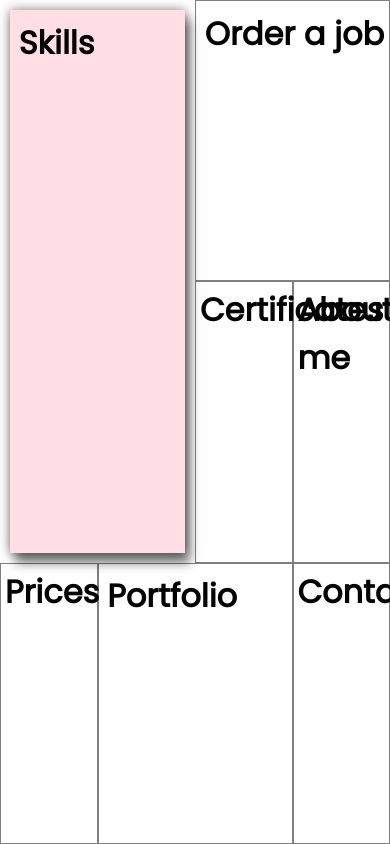
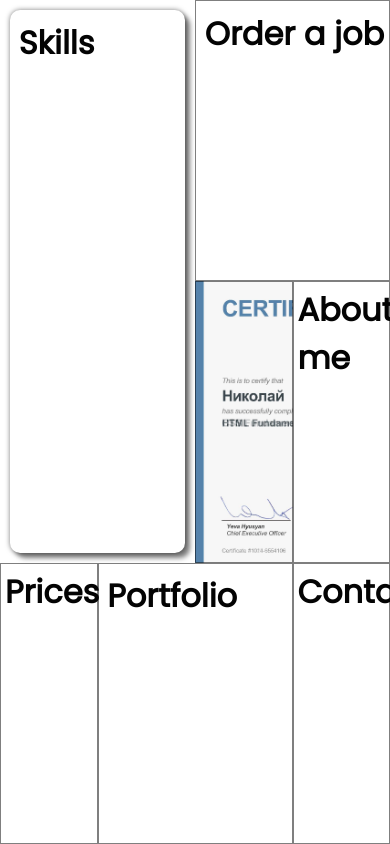
Before and after one commit to ShiryaevNikolay/Web-site_v2, a plain HTML site: page main_window.html in a window 390 px wide. Shown: the top 844 px of the page. Drawn offline with Linux system fonts and the light colour scheme.

Commit message:
Сделал слайдер сертификатов, уменьшение блоков при наведении, закругление при наведении

```diff
--- /dev/null
+++ b/js/script_main_window.js
@@ -0,0 +1,38 @@
+$(document).ready(function () {
+    var Slider = {
+        sliders:
+        ['img/Certificates/html.jpg',
+        'img/Certificates/css.jpg',
+        'img/Certificates/javaScript.jpg',
+        'img/Certificates/jQuery.jpg',
+        'img/Certificates/java.jpg',
+        'img/Certificates/python.jpg'],
+        first_slide: 0,
+        setBackground: function(image){
+            document.getElementById('show_slider').style.backgroundImage='url(' + image + ')';
+        },
+
+        init: function(){
+            this.setBackground(this.sliders[this.first_slide]);
+        },
+
+        toLeft: function(){
+            this.first_slide--;
+            if(this.first_slide < 0){
+                this.first_slide = this.sliders.length - 1;
+            }
+            this.setBackground(this.sliders[this.first_slide]);
+        },
+
+        toRight: function(){
+            this.first_slide++;
+            if(this.first_slide > this.sliders.length - 1){
+                this.first_slide = 0;
+            }
+            this.setBackground(this.sliders[this.first_slide]);
+        }
+    }
+
+    Slider.init();
+    setInterval(function(){Slider.toRight();}, 5000)
+});
--- a/main_window.html
+++ b/main_window.html
@@ -6,8 +6,8 @@
     <meta http-equiv="X-UA-Compatible" content="ie=edge">
     <title>My web-site v2</title>
 
-    <!-- <script src="jquery-3.4.0.js"></script>
-    <script type="text/javascript" src="script.js"></script> -->
+    <script src="js/jquery-3.4.0.js"></script>
+    <script type="text/javascript" src="js/script_main_window.js"></script>
 
     <link rel="stylesheet" href="styles/style_main_window.css">
     <link href="https://fonts.googleapis.com/css?family=Poppins" rel="stylesheet">
@@ -24,9 +24,10 @@
                 <h1>Order a job</h1>
             </div>
         </a>
-        <a class="box-3">
-            <div>
-                <h1>Certificates</h1>
+        <a class="box-3" href="">
+            <div id="slider">
+                <div id="show_slider">
+                </div>
             </div>
         </a>
         <a class="box-4">
--- a/styles/style_main_window.css
+++ b/styles/style_main_window.css
@@ -8,9 +8,6 @@ body {
     height: 100vh;
     grid-template-columns: 1fr 1fr 1fr 1fr;
     grid-template-rows: 1fr 1fr 1fr;
-}
-a {
-    color: rgba(3, 3, 3);
 }
 .grid a {
     position: relative;
@@ -27,9 +24,11 @@ a {
     padding: 10px;
 }
 .grid a:hover div {
-    box-shadow: 0 0 10px rgba(0, 0, 0, 0.5), 5px 10px 10px rgba(0, 0, 0, 0.5);
+    box-shadow: 0 0 5px rgba(0, 0, 0, 0.5), 5px 5px 5px rgba(0, 0, 0, 0.5);
+    border-radius: 10px;
 }
 h1 {
+    color: rgba(3, 3, 3);
     font-family: 'Poppins', sans-serif;
     position: absolute;
     padding: 0;
@@ -43,27 +42,38 @@ h1 {
     grid-column: 3/5;
     grid-row: 1;
 }
+#slider {
+    position: relative;
+}
+#show_slider {
+    width:  100%;
+    height: 100%;
+    background-size: cover;
+}
+/* #show_slider:hover {
+    filter: blur(2px);
+} */
 .box-6 {
     grid-column: 2/4;
 }
-.box-1:hover div {
+/* .box-1:hover {
     background-color: rgba(255, 192, 203, 0.5);
 }
-.box-2:hover div {
+.box-2:hover {
     background-color: rgba(144, 238, 144, 0.5);
 }
-.box-3:hover div {
+.box-3:hover {
     background-color: rgba(255, 255, 0, 0.5);
 }
-.box-4:hover div {
+.box-4:hover {
     background-color: rgba(135, 206, 250, 0.5);
 }
-.box-5:hover div {
+.box-5:hover {
     background-color: rgba(0, 255, 0, 0.5);
 }
-.box-6:hover div {
+.box-6:hover {
     background-color: rgba(255, 166, 0, 0.5);
 }
-.box-7:hover div {
+.box-7:hover {
     background-color: rgba(128, 0, 128, 0.5);
-}
+} */
```
Also changed, not shown: script.js (deleted, +0 -33 lines), img/Certificates/css.jpg (added), img/Certificates/html.jpg (added), img/Certificates/jQuery.jpg (added), img/Certificates/java.jpg (added), img/Certificates/javaScript.jpg (added), img/Certificates/python.jpg (added), js/jquery-3.4.0.js (renamed from jquery-3.4.0.js).
